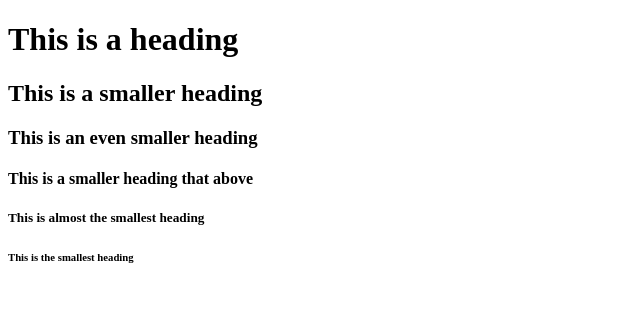
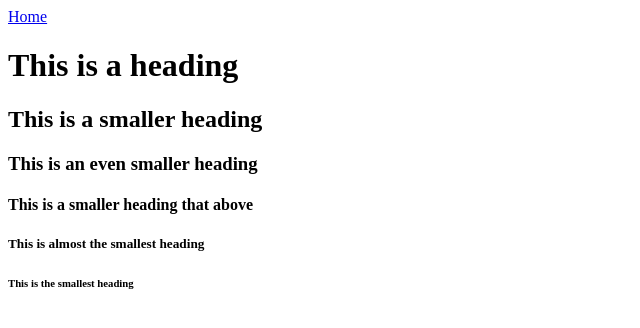
Before and after one commit to AdamBoley/Git-Experimentation, a plain HTML site: page headers.html in a window 1280 px wide. Shown: the whole page, without its empty margins (0-640 px from the left). Drawn offline with Linux system fonts and the light colour scheme.

Commit message:
Back to home

```diff
--- a/headers.html
+++ b/headers.html
@@ -15,6 +15,10 @@
 
     <body>
 
+        <a href="/Git-Experimentation/">Home</a>
+
+        <br>
+
         <h1>This is a heading</h1>
 
         <h2>This is a smaller heading</h2>
```
Also changed, not shown: index.html (+4 -0 lines), lists.html (+4 -0 lines), paragraphs.html (+4 -0 lines), template.html (+4 -0 lines).
